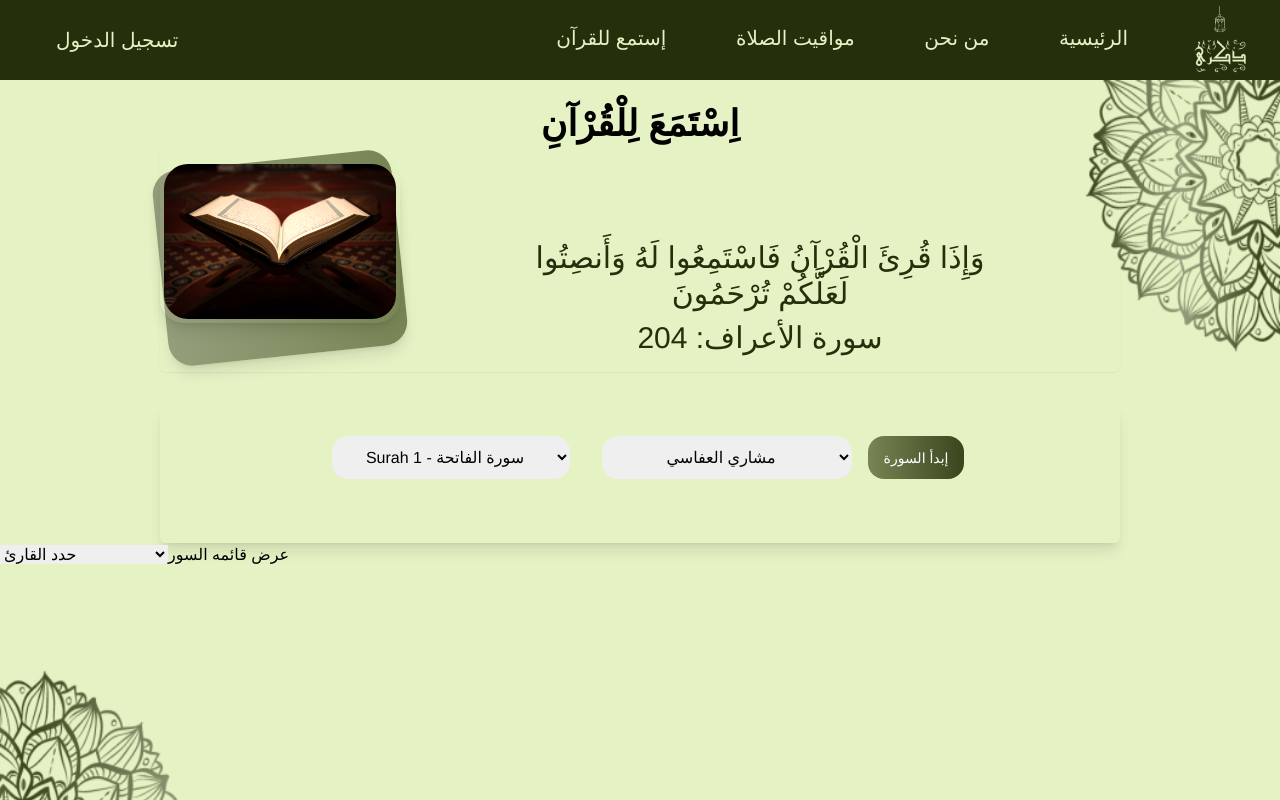
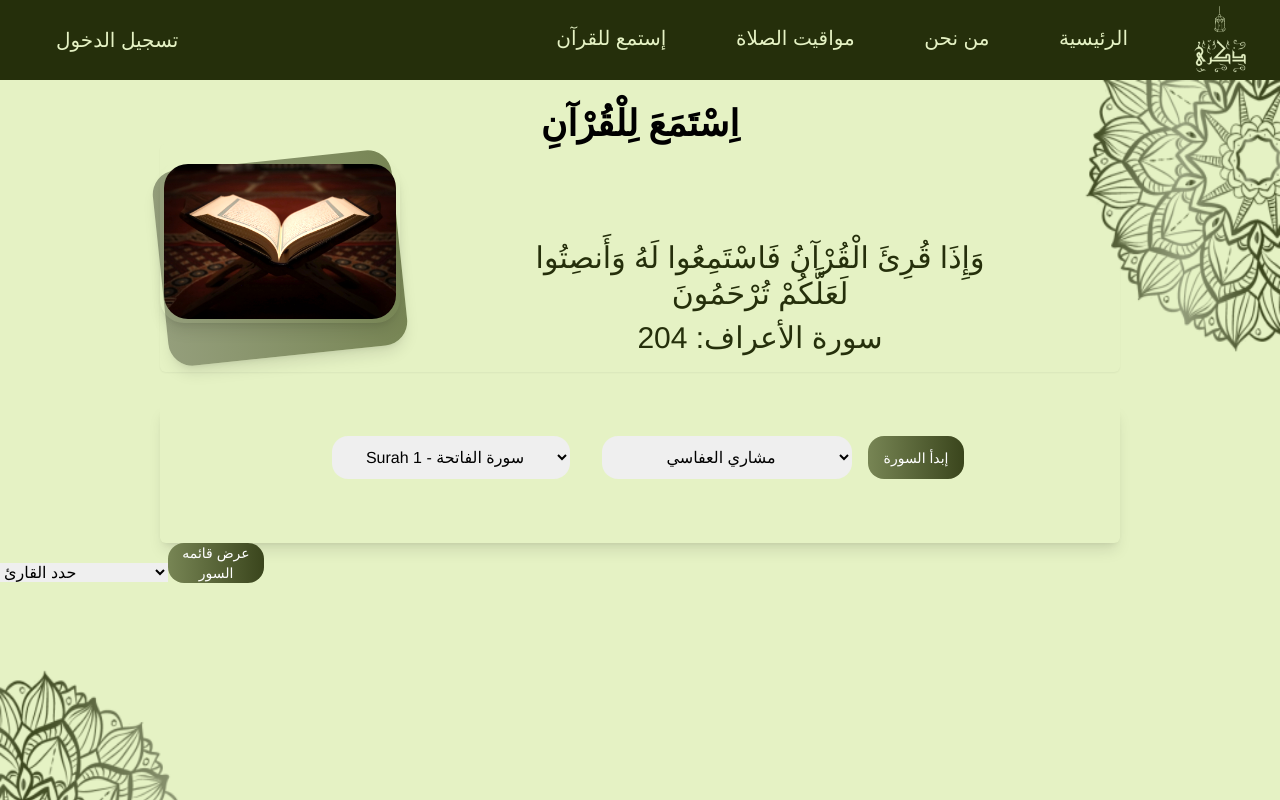
Before and after one commit to https-github-com-ihababbas/Dhikraa_frontend, a Next.js app: page /reader in a window 1280 px wide. Shown: the top 800 px of the page. Built offline with nearby package versions, Linux system fonts and the light colour scheme.

Commit message:
feat : add style to reader page

```diff
--- a/app/components/readervidos.js
+++ b/app/components/readervidos.js
@@ -106,11 +106,11 @@ export default function Readervideos() {
                 <option className={styles.option} value="">حدد القارئ </option>
                 {Object.keys(Readers).map((reader, index) => {
                     return (
-                        <option key={index} value={reader}>{reader}</option>
+                        <option key={index} value={reader} className={styles.option}>{reader} </option>
                     )
                 })}
             </select>
-            {<button onClick={handleDataFetch}>عرض قائمه السور </button>}
+            {<button onClick={handleDataFetch}className=" w-24  text-white bg-gradient-to-r from-[#778554] to-[#3a451c] hover:bg-gradient-to-l focus:outline-none focus:ring-purple-200 font-medium rounded-2xl text-sm  text-center  " >عرض قائمه السور </button>}
             {isDataFetched && (
                 <table className={styles.table}>
                     <tbody className={styles.tbody}>
--- a/app/styles/reader_videos.module.css
+++ b/app/styles/reader_videos.module.css
@@ -41,3 +41,6 @@
   .tbody::-webkit-scrollbar {
     width: 0;
   }
+  .option{
+background-color: #778554;
+  }
```
